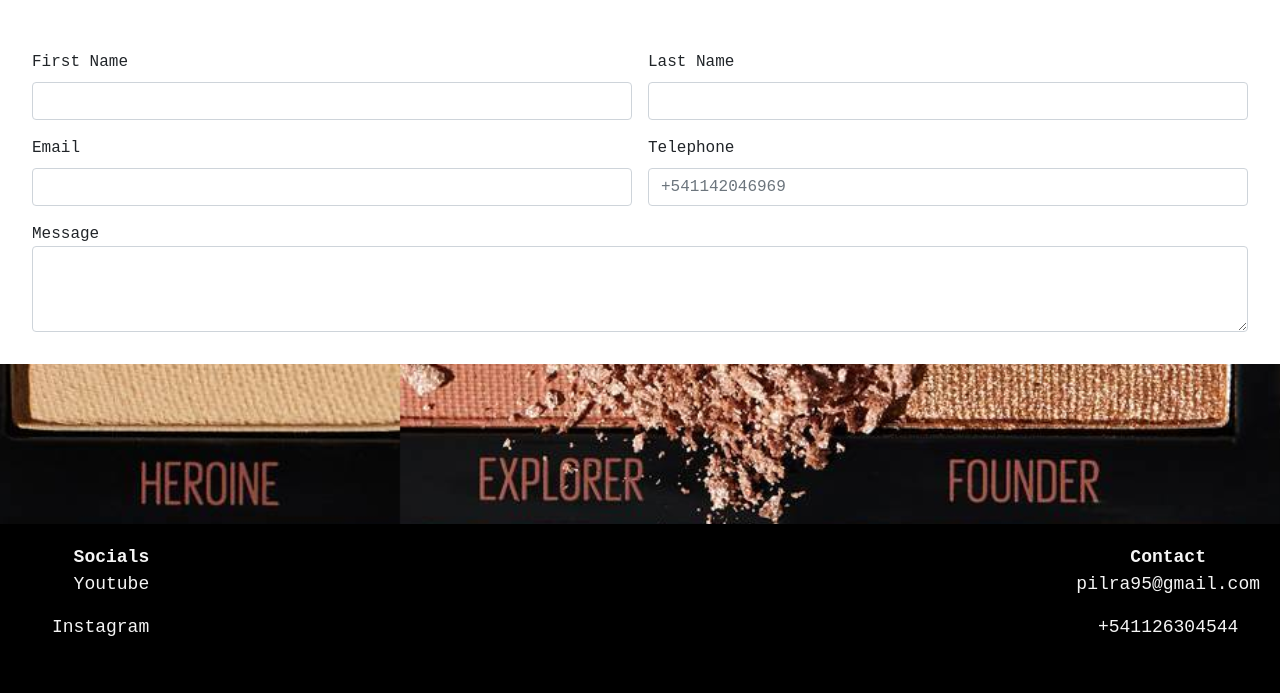
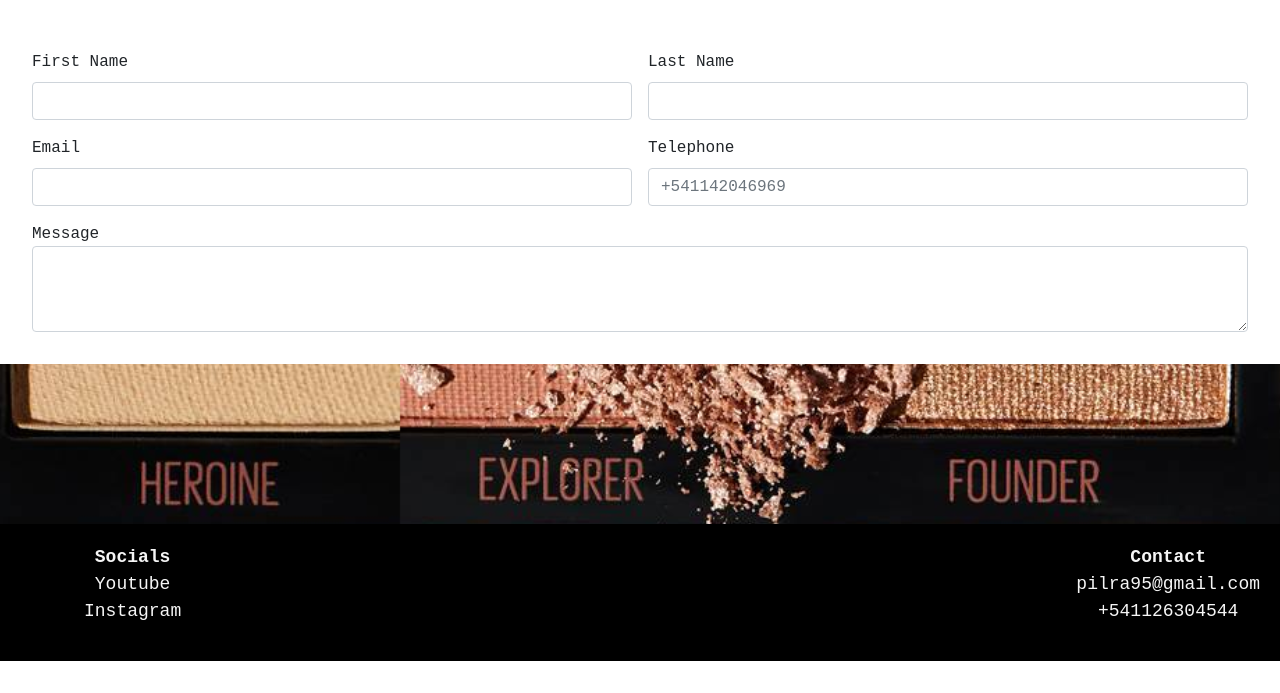
Before and after one commit to parrotplot/makeupPortfolio, a plain HTML site: page secciones/contact.html in a window 1280 px wide. Shown: the part 393-1086 px from the top of the page. After the commit the page ends 1054 px from the top, so only its background shows below. Drawn offline with nearby package versions, Linux system fonts and the light colour scheme.

Commit message:
cambios del feedback

```diff
--- a/secciones/contact.html
+++ b/secciones/contact.html
@@ -9,7 +9,7 @@
     <title>Document</title>
 </head>
 <body>
-    <nav class="navBar-menu">
+    <header class="navBar-menu">
         <div class="logo">
             <strong class="name">Pato Isabel</strong> <p class="artist">make-up artist</p>
         </div>
@@ -22,7 +22,7 @@
                 <li> <a href="./tutorials.html">tutorials</a></li>
             </ul>
         </div>
-    </nav>
+    </header>
         <div class="bg-image"></div>
         <section class="contact-container">
             <h1>Contact Me!</h1>
@@ -50,18 +50,19 @@
             </form>
         </section>
         <div class="bg-image"></div>
-    <footer class="footer-container">
-        <ul class="footerMenu">
-            <li class="footer-socials"><strong>Socials</strong>
-            <p> <a href="#">Youtube</a></p>
-            <p> <a href="#">Instagram</a></p>
-            </li>
-            <li class="footer-contact"><strong>Contact</strong>
-            <p>pilra95@gmail.com</p>
-            <p>+541126304544</p>
-            </li>
-        </ul>
-    </footer>
+        <footer class="footer-container">
+            <ul class="footerMenu">
+                <ul class="socials"><strong>Socials</strong>
+                    <li> <a href="#">Youtube</a></li>
+                    <li> <a href="#">Instagram</a></li>
+                </ul>
+                <ul class="contact">
+                    <li class="footer-contact"><strong>Contact</strong></li>
+                    <li>pilra95@gmail.com</li>
+                    <li>+541126304544</li>
+                </ul>
+            </ul>
+        </footer>
     <script src="https://cdn.jsdelivr.net/npm/bootstrap@5.1.3/dist/js/bootstrap.bundle.min.js" integrity="sha384-ka7Sk0Gln4gmtz2MlQnikT1wXgYsOg+OMhuP+IlRH9sENBO0LRn5q+8nbTov4+1p" crossorigin="anonymous"></script>
 
 </body>
--- a/styles.scss/_generales.scss
+++ b/styles.scss/_generales.scss
@@ -154,3 +154,9 @@ ul {
     }
   }
 }
+.contact {
+  text-align: center;
+}
+.socials {
+  text-align: center;
+}
--- a/styles.scss/_index.scss
+++ b/styles.scss/_index.scss
@@ -1,35 +1,33 @@
-
-
 /* mobile */
-.logo{
-    .name{
+.logo {
+  .name {
     font-size: x-large;
     display: flex;
     justify-content: center;
   }
 }
 /* tablet */
-@media (min-width: 769px){
+@media (min-width: 769px) {
   .logo .name {
     font-size: xx-large;
   }
 }
 /* mobile */
-.logo{
+.logo {
   .artist {
     font-size: medium;
     text-align: center;
   }
 }
 /* tablet */
-@media (min-width: 769px){
+@media (min-width: 769px) {
   .logo .artist {
     font-size: larger;
   }
 }
 
 /* mobile */
-header {
+main {
   background-image: url(../imagenes/hero1.jpg);
   background-size: cover;
   height: 100vh;
@@ -41,34 +39,34 @@ header {
   font-size: small;
 }
 /* tablet */
-@media (min-width: 769px){
-    header {
+@media (min-width: 769px) {
+  main {
     height: 100vh;
     font-size: medium;
   }
 }
 
 /* mobile */
-.slogan{
+.slogan {
   margin-top: 15%;
   margin-left: 1em;
   width: 50%;
   font-size: smaller;
 }
 /* tablet */
-@media (min-width: 481px){
-    .slogan{
+@media (min-width: 481px) {
+  .slogan {
     font-size: small;
   }
 }
-@media (min-width: 769px){
-    .slogan{
+@media (min-width: 769px) {
+  .slogan {
     font-size: medium;
   }
 }
 /* desktop */
-@media (min-width: 1025px){
-    .slogan{
+@media (min-width: 1025px) {
+  .slogan {
     width: 40%;
     font-size: larger;
   }
--- a/styles.scss/_work.scss
+++ b/styles.scss/_work.scss
@@ -38,10 +38,5 @@
   .grid-gallery-element:hover {
     transform: scale(1.08);
     transition: all 0.5s;
-
-    /* inline-size: 100%;
-        object-fit: cover; */
-    /* max-width: 245px;
-        max-height: 368px; */
   }
 }
```
Also changed, not shown: index.html (+13 -24 lines), secciones/about.html (+11 -10 lines), secciones/tutorials.html (+11 -10 lines), secciones/work.html (+11 -17 lines), estilos/estilos.css, 2 other files. Lines whose indentation alone changed are shown as unchanged.
